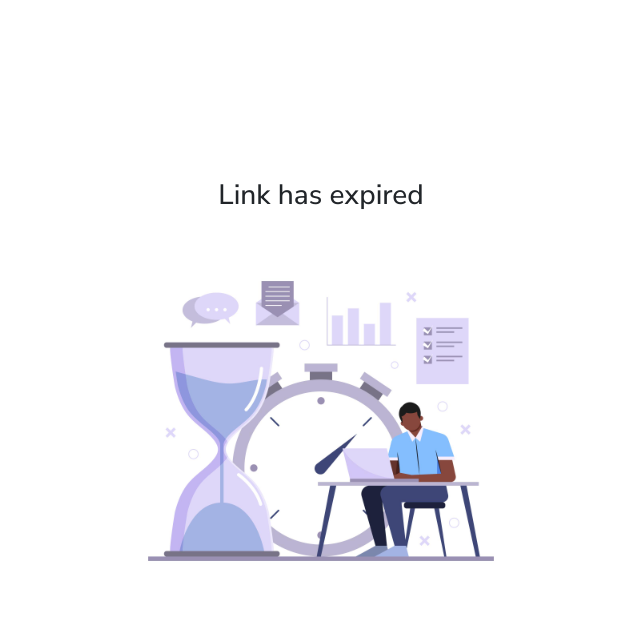
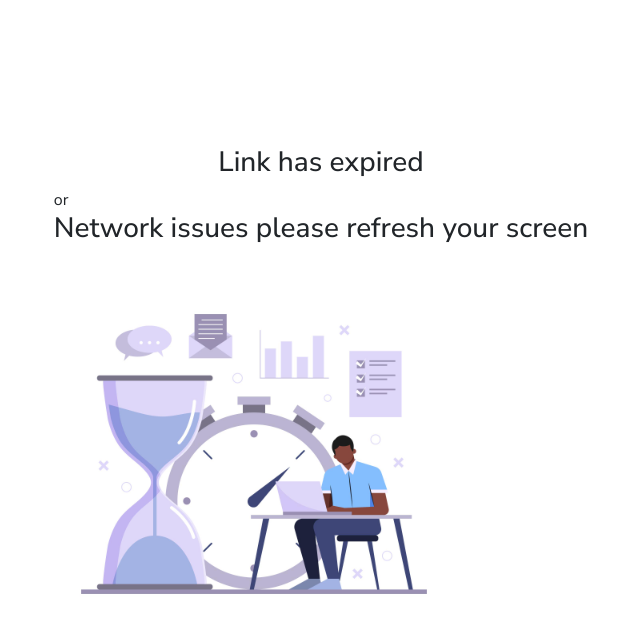
Before and after one commit to balamurugan-annadurai/Password-Reset-FE, a React (Vite) app: page /404page in a window 1280 px wide. Shown: the top 632 px of the page, without its empty margins (319-959 px from the left). Built offline with nearby package versions, Linux system fonts and the light colour scheme.

Commit message:
Code update

```diff
--- a/src/Components/NotFoundPage.jsx
+++ b/src/Components/NotFoundPage.jsx
@@ -16,6 +16,8 @@ const NotFoundPage = () => {
                 count == 1 ?
                     <div>
                         <h3 className='text-center'>Link has expired</h3>
+                        <p>or</p>
+                        <h3 className='text-center'>Network issues please refresh your screen</h3>
                         <img className='not-found-page-img' src={img} alt="" />
                     </div> :
 
```
